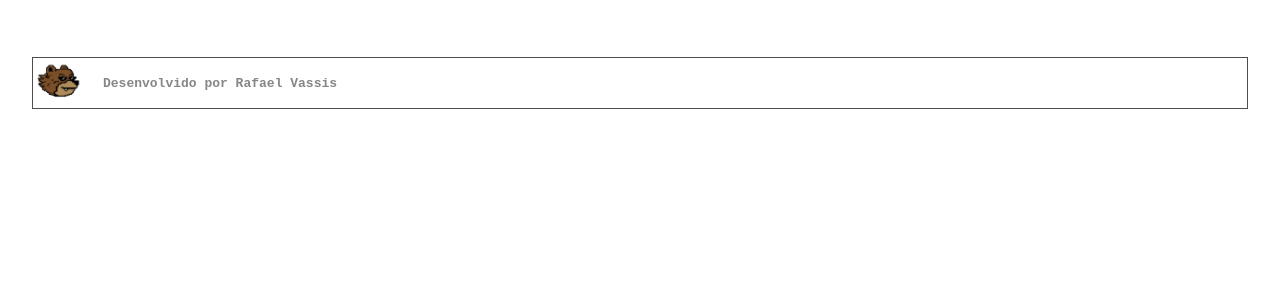
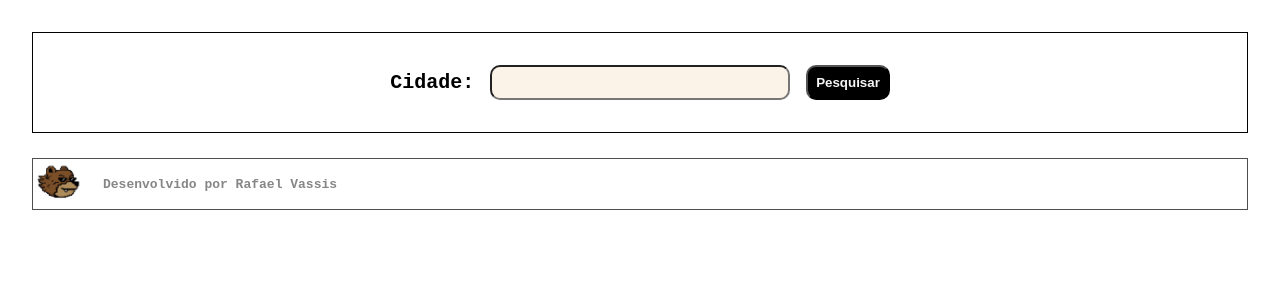
Before and after one commit to rafaelvassis/clima-agora, a React (Vite) app: page / in a window 1280 px wide. Shown: the top 300 px of the page. Built offline with nearby package versions, Linux system fonts and the light colour scheme.

Commit message:
adiciona componente SearchBar ao App

```diff
--- a/src/App.tsx
+++ b/src/App.tsx
@@ -1,8 +1,10 @@
 import Credits from "./components/Credits/Credits";
+import { SearchBar } from "./components/SearchBar/SearchBar";
 
 function App() {
   return (
     <main>
+      <SearchBar />
       <Credits />
     </main>
   );
```
